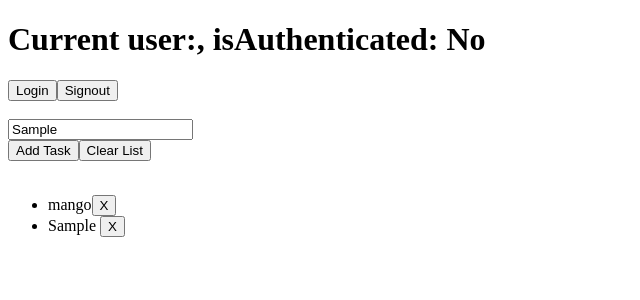
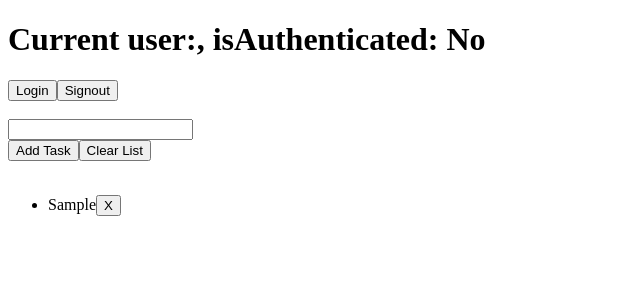
Before and after one commit to acciojob/context-reducer-santmailo, a React app: page / in a window 1280 px wide. Both pictures are taken after typing "Sample" into the empty fields and a click on the button "Add Task". Shown: the top 300 px of the page, without its empty margins (0-640 px from the left). Built offline with nearby package versions, Linux system fonts and the light colour scheme.

Commit message:
attempt 3

```diff
--- a/src/components/App.js
+++ b/src/components/App.js
@@ -42,6 +42,7 @@ const App = () => {
       <input
         type="text"
         id="shopping-input"
+        value={userInput}
         onChange={(e) => {
           setUserInput(e.target.value);
         }}
@@ -57,6 +58,7 @@ const App = () => {
               removeItem: `remove-${userInput}`,
             },
           ]);
+          setUserInput("");
         }}
       >
         Add Task
@@ -64,6 +66,7 @@ const App = () => {
       <button
         onClick={() => {
           setList([]);
+          setUserInput("");
         }}
         id="clear-list"
       >
@@ -74,18 +77,13 @@ const App = () => {
       <br />
 
       <ul>
-        <li id={"item-mango"}>
-          mango
-          <button id={"remove-mango"}> X</button>
-        </li>
         {list.map((item) => {
           return (
-            <li id={item.idItem}>
-              {item.item + "  "}
+            <li id={item.idItem} key={item.idItem}>
+              {item.item}
               <button
                 id={item.removeItem}
                 onClick={() => {
-                  console.log(list);
                   const newArr = list.filter((fItem) => {
                     return item.idItem != fItem.idItem;
                   });
```
